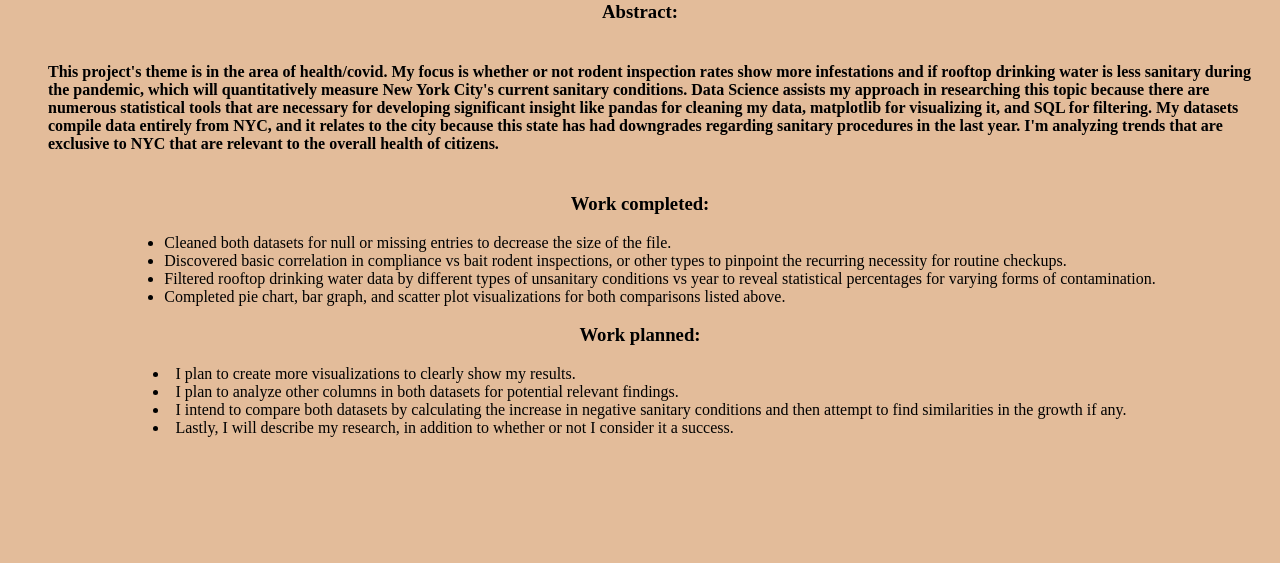
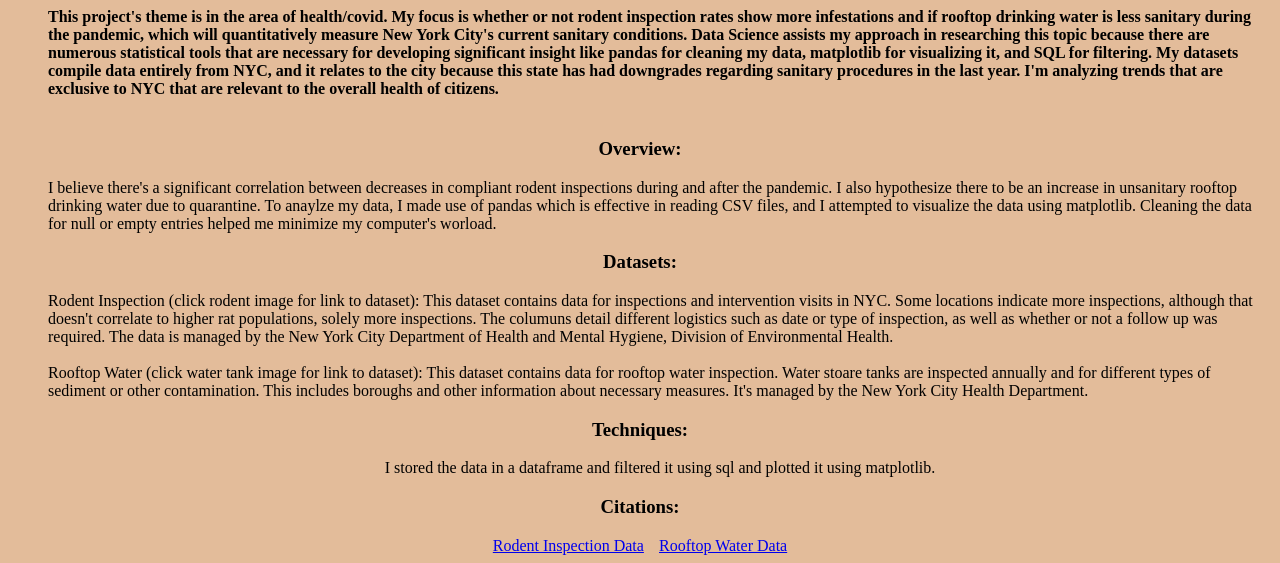
Before and after one commit to Mohammad-Sarker/Sanitary-Conditions-of-NYC, a plain HTML site: page index.html in a window 1280 px wide. Shown: the part 610-1173 px from the top of the page. Before the commit the page ends 1055 px from the top, so only its background shows below. Drawn offline with Linux system fonts and the light colour scheme.

Commit message:
Update index.html

```diff
--- a/index.html
+++ b/index.html
@@ -5,7 +5,7 @@
 </head>
 <body>
 
-<h1>Rodent inspection rates and sanitary conditions of rooftop drinking water in NYC post-quarantine</h1>
+<h1>Sanitary Conditions of NYC</h1>
 <p>Mohammad Sarker</p>
 <center>Site link: <a href="https://mohammad-sarker.github.io/Sanitary-Conditions-of-NYC/">https://mohammad-sarker.github.io/Sanitary-Conditions-of-NYC/</a></center>&#8287;&#8287;
 
@@ -25,19 +25,29 @@
   <h4 text-align: center;>This project's theme is in the area of health/covid. My focus is whether or not rodent inspection rates show more infestations and if rooftop drinking water is less sanitary during the pandemic, which will quantitatively measure New York City's current sanitary conditions. Data Science assists my approach in researching this topic because there are numerous statistical tools that are necessary for developing significant insight like pandas for cleaning my data, matplotlib for visualizing it, and SQL for filtering. My datasets compile data entirely from NYC, and it relates to the city because this state has had downgrades regarding sanitary procedures in the last year. I'm analyzing trends that are exclusive to NYC that are relevant to the overall health of citizens.</h4>
 </ul>
 
-<h3 text-align: center;>Work completed:</h3>
+<h3>Overview:</h3>
 
 <ul>
-  <li>Cleaned both datasets for null or missing entries to decrease the size of the file.</li>
-  <li>Discovered basic correlation in compliance vs bait rodent inspections, or other types to pinpoint the recurring necessity for routine checkups.</li>
-  <li>Filtered rooftop drinking water data by different types of unsanitary conditions vs year to reveal statistical percentages for varying forms of contamination.</li>
-  <li>Completed pie chart, bar graph, and scatter plot visualizations for both comparisons listed above.</li>
+  I believe there's a significant correlation between decreases in compliant rodent inspections during and after the pandemic. I also hypothesize there to be an increase in unsanitary rooftop drinking water due to quarantine. To anaylze my data, I made use of pandas which is effective in reading CSV files, and I attempted to visualize the data using matplotlib. Cleaning the data for null or empty entries helped me minimize my computer's worload.
 </ul>
 
-<h3 text-align: center;>Work planned:</h3>
+<h3 text-align: center;>Datasets:</h3>
+
+<ul>
+  Rodent Inspection (click rodent image for link to dataset): This dataset contains data for inspections and intervention visits in NYC. Some locations indicate more inspections, although that doesn't correlate to higher rat populations, solely more inspections. The columuns detail different logistics such as date or type of inspection, as well as whether or not a follow up was required. The data is managed by the New York City Department of Health and Mental Hygiene, Division of Environmental Health.</ul>
+  &#8287;&#8287;
+  <ul>
+    Rooftop Water (click water tank image for link to dataset): This dataset contains data for rooftop water inspection. Water stoare tanks are inspected annually and for different types of sediment or other contamination. This includes boroughs and other information about necessary measures. It's managed by the New York City Health Department.</a>
+</ul>
+
+<h3 text-align: center;>Techniques:</h3>
 <ul2>
-  <li>I plan to create more visualizations to clearly show my results.</li>
-  <li>I plan to analyze other columns in both datasets for potential relevant findings.</li>
-  <li>I intend to compare both datasets by calculating the increase in negative sanitary conditions and then attempt to find similarities in the growth if any.</li>
-  <li>Lastly, I will describe my research, in addition to whether or not I consider it a success.</li>
+  <ul>I stored the data in a dataframe and filtered it using sql and plotted it using matplotlib.</ul>
 </ul2>
+
+<h3 text-align: center;>Citations:</h3>
+<ul2>
+  <a href="https://data.cityofnewyork.us/Health/Rodent-Inspection/p937-wjvj">Rodent Inspection Data<a>
+  &#8287;&#8287;
+  <a href="https://data.cityofnewyork.us/Health/Rooftop-Drinking-Water-Tank-Inspection-Results/gjm4-k24g">Rooftop Water Data<a>
+</ul2>
```
